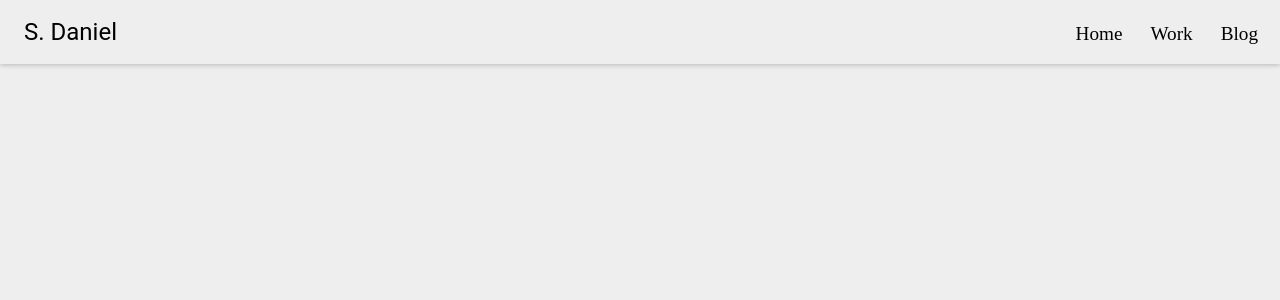
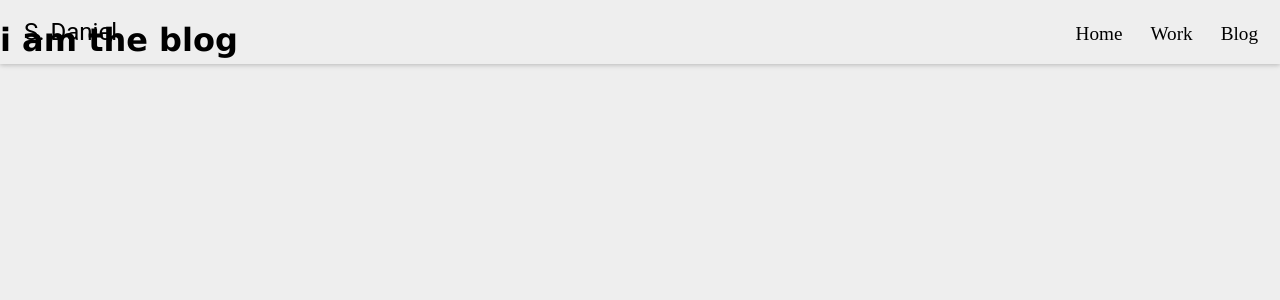
Before and after one commit to Sdantevie/thefront, a React (Create React App) app: page /blog in a window 1280 px wide. Shown: the top 300 px of the page. Built offline with nearby package versions, Linux system fonts and the light colour scheme; what react-tap-event-plugin would draw is missing.

Commit message:
introduced the blog component. frontend now paused for backend design

```diff
--- a/package.json
+++ b/package.json
@@ -1,6 +1,6 @@
 {
   "name": "steve",
-  "version": "0.1.0",
+  "version": "0.1.2",
   "private": true,
   "devDependencies": {
     "babel-loader": "^7.0.0",
--- a/src/App.js
+++ b/src/App.js
@@ -5,6 +5,7 @@ import MuiThemeProvider from 'material-ui/styles/MuiThemeProvider';
 import getMuiTheme from 'material-ui/styles/getMuiTheme';
 import Header  from './components/header/header';
 import Home from './components/home/home';
+import BlogLanding from './components/blog/bloglanding';
 import './App.css'
 
 class App extends React.Component {
@@ -16,6 +17,7 @@ class App extends React.Component {
               <Header/>
               <Switch>
                 <Route exact = {true} path="/" component={Home}/>
+                <Route path="/blog" component={BlogLanding}/>
               </Switch>
           </div>
         </MuiThemeProvider>
--- /dev/null
+++ b/src/components/blog/bloglanding.js
@@ -0,0 +1,12 @@
+import React from 'react';
+import './blog.css';
+
+export default class BlogLanding extends React.Component{
+    render(){
+        return(
+            <div>
+                <h1> i am the blog </h1>
+            </div>
+        )
+    }
+}
--- a/src/components/home/home.css
+++ b/src/components/home/home.css
@@ -9,7 +9,7 @@
     font-weight: lighter;
     font-family: 'Lucida Sans';
     margin: 0px;
-    padding: 280px 10px 0px 40px;
+    padding: 295px 10px 0px 40px;
 }
 
 .desc {
--- a/src/index.css
+++ b/src/index.css
@@ -1,5 +1,5 @@
 body {
   margin: 0;
   padding: 0;
-  font-family: sans-serif;
+  font-family: 'Lucida Sans';
 }
```
Also changed, not shown: src/components/blog/blog.css (added), src/components/blog/blogread.js (added).
